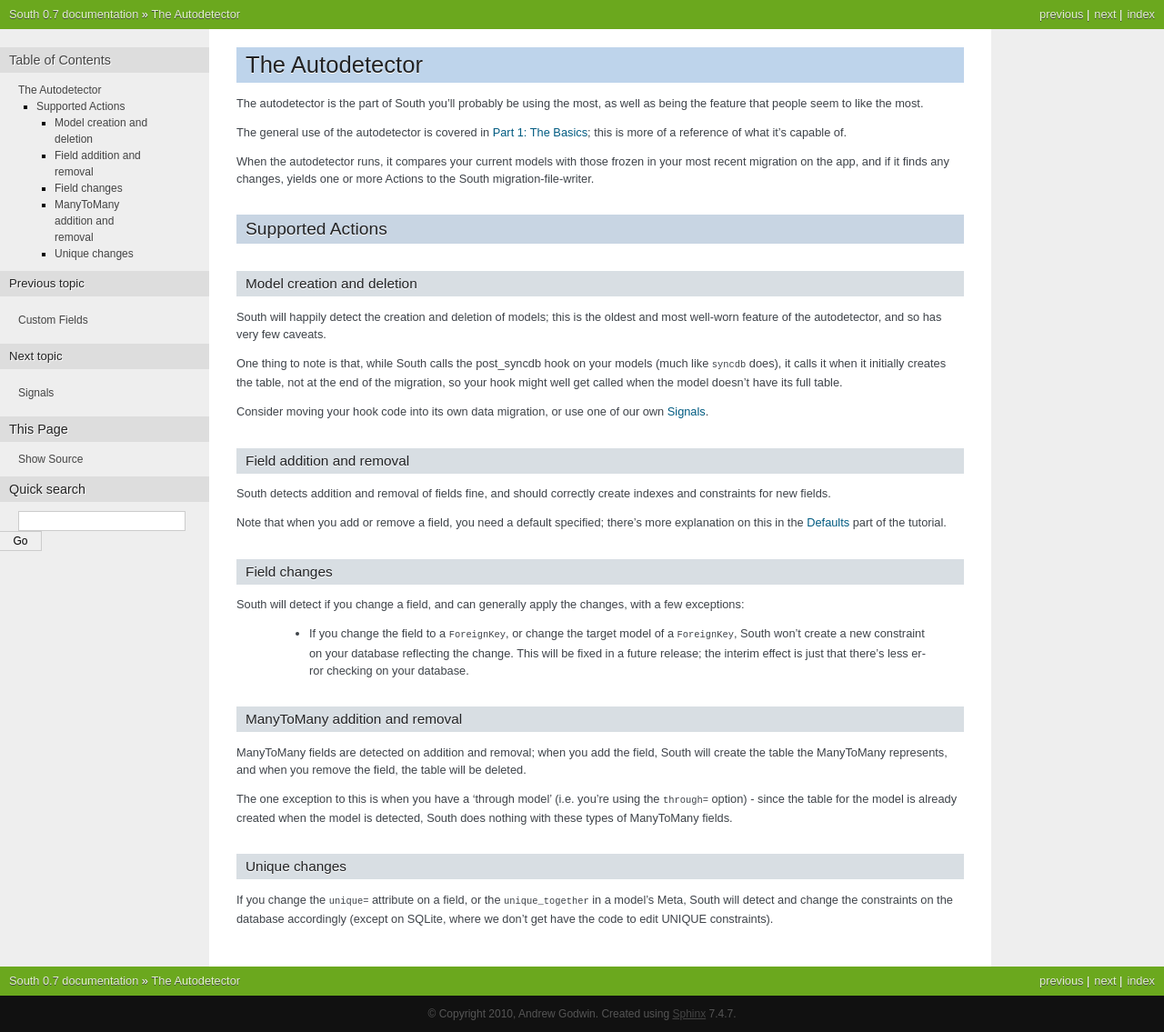
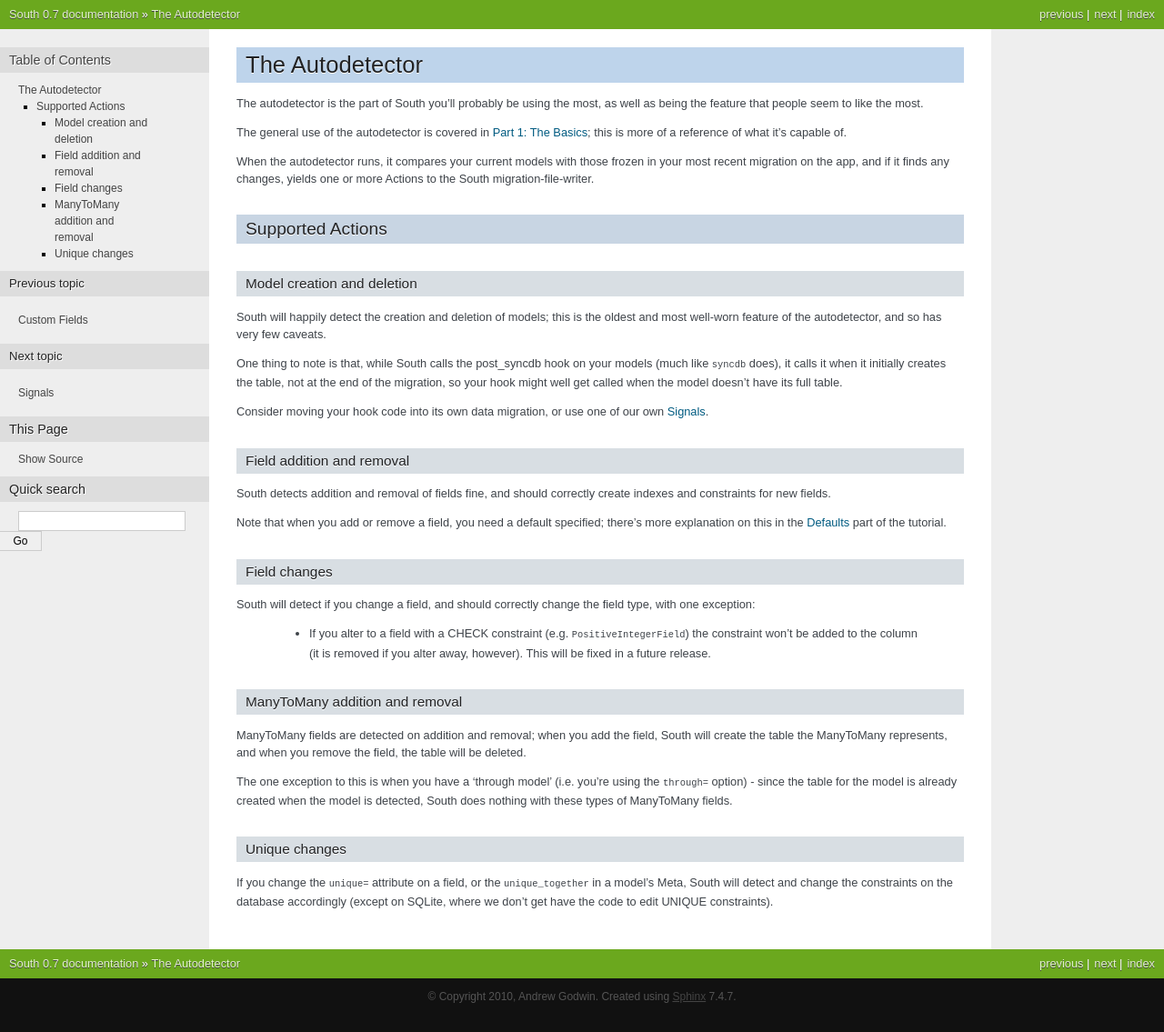
Before and after one commit to matthiask/south, a Sphinx documentation site: the page built from docs/autodetector.rst, in a window 1280 px wide. Shown: the whole page at 91% size. Built offline with Sphinx 7.4.7, drawn with Linux system fonts in a browser that asks for light colours.

Commit message:
Docs about alter_column fixes

```diff
--- a/docs/autodetector.rst
+++ b/docs/autodetector.rst
@@ -49,13 +49,12 @@ tutorial.
 Field changes
 ^^^^^^^^^^^^^
 
-South will detect if you change a field, and can generally apply the changes,
-with a few exceptions:
+South will detect if you change a field, and should correctly change the field
+type, with one exception:
 
- - If you change the field to a ``ForeignKey``, or change the target model
-   of a ``ForeignKey``, South won't create a new constraint on your database
-   reflecting the change. This will be fixed in a future release; the interim
-   effect is just that there's less error checking on your database.
+ - If you alter to a field with a CHECK constraint (e.g. ``PositiveIntegerField``)
+   the constraint won't be added to the column (it is removed if you alter away,
+   however). This will be fixed in a future release.
 
 
 ManyToMany addition and removal
```
